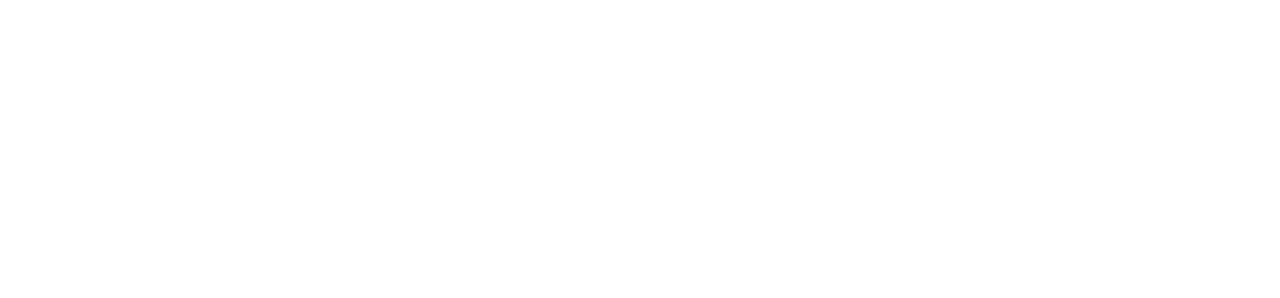
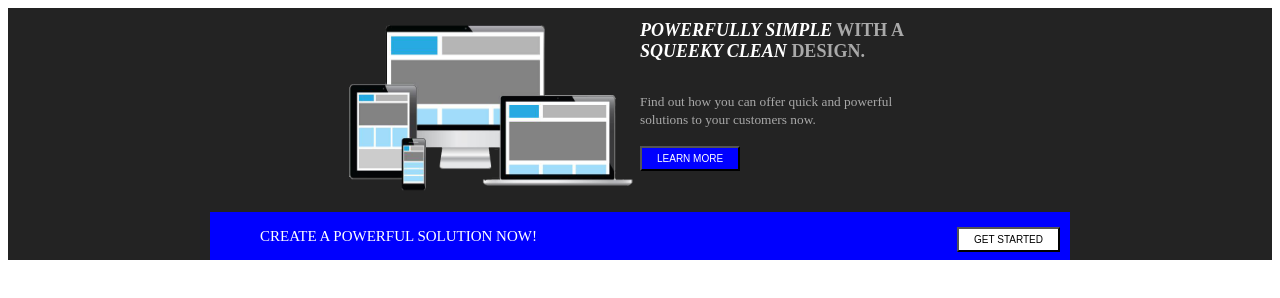
Before and after one commit to birukyemane/assignment2, a plain HTML site: page index.html in a window 1280 px wide. Drawn offline with Linux system fonts and the light colour scheme.

Commit message:
first design of the page header

```diff
--- /dev/null
+++ b/css/style.css
@@ -0,0 +1,61 @@
+header{
+  background:#232323;
+}
+
+#headerContainer {
+  position: relative;
+  max-width: 600px;
+  margin: 0 auto;
+}
+
+#headerImg {
+  height: 200px;
+  width: 50%;
+}
+
+#headerText {
+  display: inline-block;
+  text-align: left;
+  position: absolute;
+  top: 0;
+  color: darkgrey;;
+}
+
+#headerTitle {
+  font-size: 18px;
+
+}
+
+emphasis.header {
+  color: white;
+  font-style: italic;
+}
+
+#learnMore {
+  padding: 5px 15px 5px 15px;
+  font-size: 10px;
+  color: white;
+  background: blue;
+}
+
+
+#blueHeader {
+  background: blue;
+  max-width: 800px;
+  margin: 0 auto;
+  padding: 15px 10px 15px 50px;
+}
+
+#blueTitle {
+  display: inline;
+  color:white;
+  font-size: 15px;
+}
+
+#getStarted {
+  float: right;
+  font-size: 10px;
+  color:black;
+  background: white;
+  padding: 5px 15px 5px 15px;
+}
--- a/index.html
+++ b/index.html
@@ -5,9 +5,26 @@
   <meta http-equiv="X-UA-Compatible" content="IE=edge">
   <title>Page Title</title>
   <meta name="viewport" content="width=device-width, initial-scale=1">
+  <link rel="stylesheet" href="./css/style.css">
 </head>
 <body>
-  <header></header>
+  <header>
+    <div id="headerContainer">
+        <img src="./assets/Header-img.png" alt="header image" id="headerImg">
+        <div id="headerText">
+          <h1 id="headerTitle"><emphasis class="header">POWERFULLY SIMPLE</emphasis> WITH A <br /><emphasis class="header">SQUEEKY CLEAN</emphasis> DESIGN.</h1>
+          <br />
+          <small>Find out how you can offer quick and powerful <br />solutions to your customers now.</small> <br />
+          <br />
+          <input id="learnMore" type="button" value="LEARN MORE">
+        </div>
+    </div>
+
+    <div id="blueHeader">
+      <p id="blueTitle">CREATE A POWERFUL SOLUTION NOW!</p>
+      <input id="getStarted" type="button" value="GET STARTED">
+    </div>
+  </header>
   <section></section>
   <footer></footer>
 </body>
```
